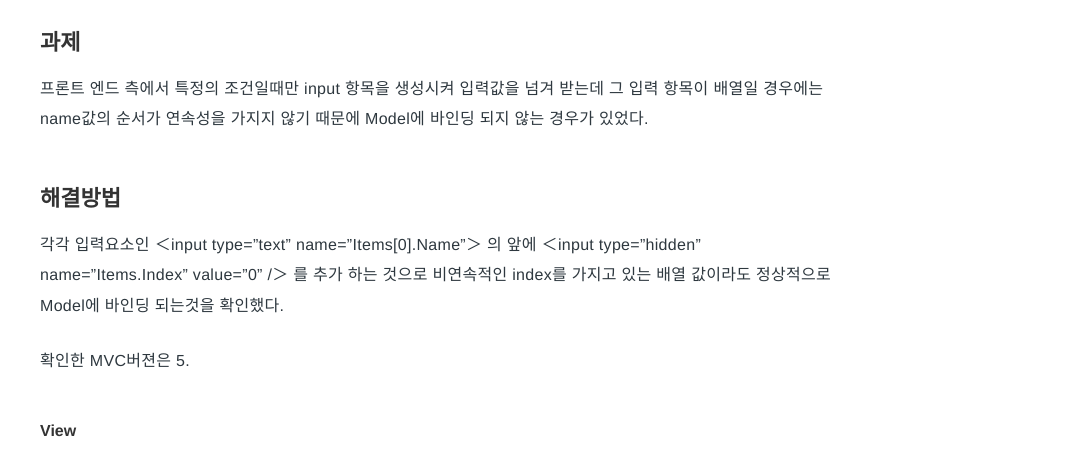
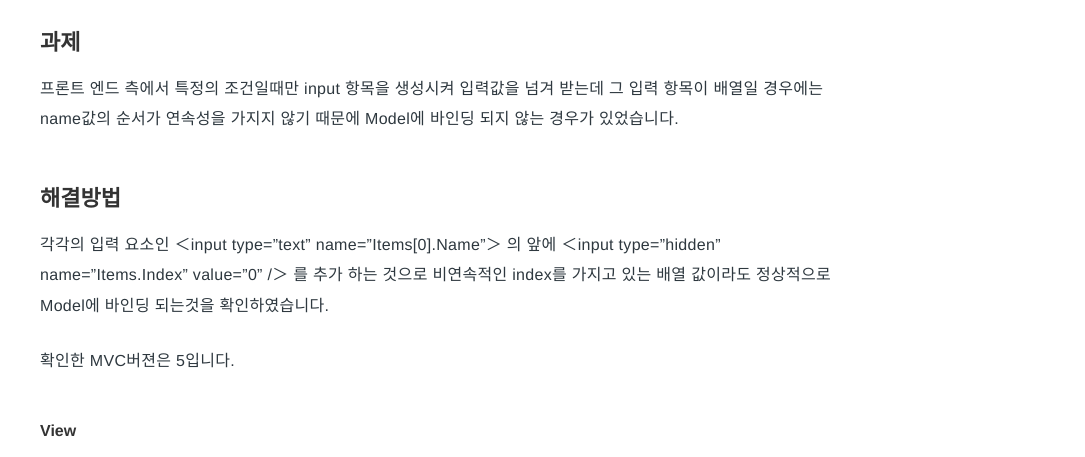
Before and after one commit to Pie001/pie001.github.io, a Jekyll site: the page built from _posts/2016-12-27-0040.md, in a window 1280 px wide. Shown: the part 410-867 px from the top of the page, without its empty margins (195-1280 px from the left). Built offline with Jekyll 4.4.1, drawn with Linux system fonts in a browser that asks for light colours; comment, search, counter and statistics services are not loaded.

Commit message:
Update 2016-12-27-0040.md

````diff
--- a/_posts/2016-12-27-0040.md
+++ b/_posts/2016-12-27-0040.md
@@ -18,16 +18,15 @@ description: ASP.NET MVC 비연속의 Array 요소를 Model에 바인딩 시키
 ---
 ## 과제
 
-프론트 엔드 측에서 특정의 조건일때만 input 항목을 생성시켜 입력값을 넘겨 받는데 그 입력 항목이 배열일 경우에는
-name값의 순서가 연속성을 가지지 않기 때문에 Model에 바인딩 되지 않는 경우가 있었다.
+프론트 엔드 측에서 특정의 조건일때만 input 항목을 생성시켜 입력값을 넘겨 받는데 그 입력 항목이 배열일 경우에는 name값의 순서가 연속성을 가지지 않기 때문에 Model에 바인딩 되지 않는 경우가 있었습니다.
 
 
 ## 해결방법
 
-각각 입력요소인 ＜input type="text" name="Items[0].Name"＞ 의 앞에 ＜input type="hidden" name="Items.Index" value="0" /＞
-를 추가 하는 것으로 비연속적인 index를 가지고 있는 배열 값이라도 정상적으로 Model에 바인딩 되는것을 확인했다.
+각각의 입력 요소인 ＜input type=”text” name=”Items[0].Name”＞ 의 앞에 ＜input type=”hidden” name=”Items.Index” value=”0” /＞ 를 추가 하는 것으로 비연속적인 index를 가지고 있는 배열 값이라도 정상적으로 Model에 바인딩 되는것을 확인하였습니다.
 
-확인한 MVC버젼은 5.
+확인한 MVC버젼은 5입니다.
+
 
 #### View
 ```html
````
